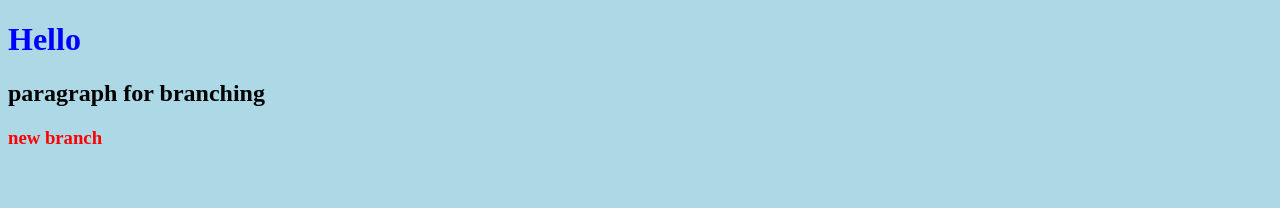
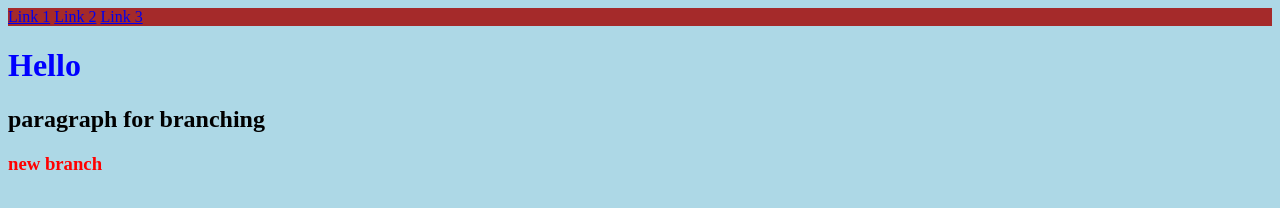
Before and after one commit to keeganfal/branching, a plain HTML site: page index.html in a window 1280 px wide. Drawn offline with Linux system fonts and the light colour scheme.

Commit message:
nav and nav styles

```diff
--- a/index.html
+++ b/index.html
@@ -8,6 +8,13 @@
     <title>Document</title>
 </head>
 <body>
+    <header>
+        <nav>
+            <a href="#">Link 1</a>
+            <a href="#">Link 2</a>
+            <a href="#">Link 3</a>
+        </nav>
+    </header>
     <h1>Hello</h1>
     <h2>paragraph for branching</h2>
     <h3>new branch</h3>
--- a/styles.css
+++ b/styles.css
@@ -9,3 +9,7 @@ h1 {
 h3 {
     color: red;
 }
+
+nav {
+    background-color: brown;
+}
```
